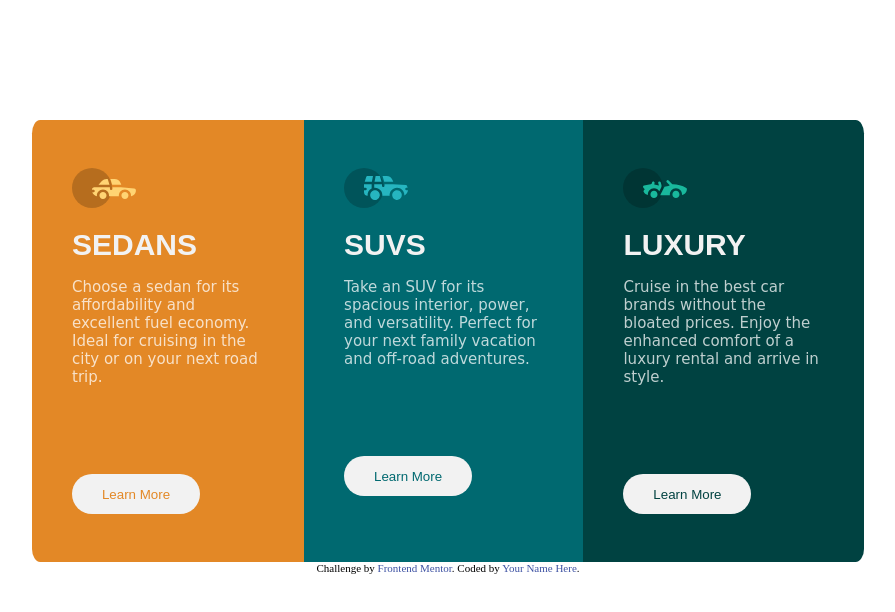
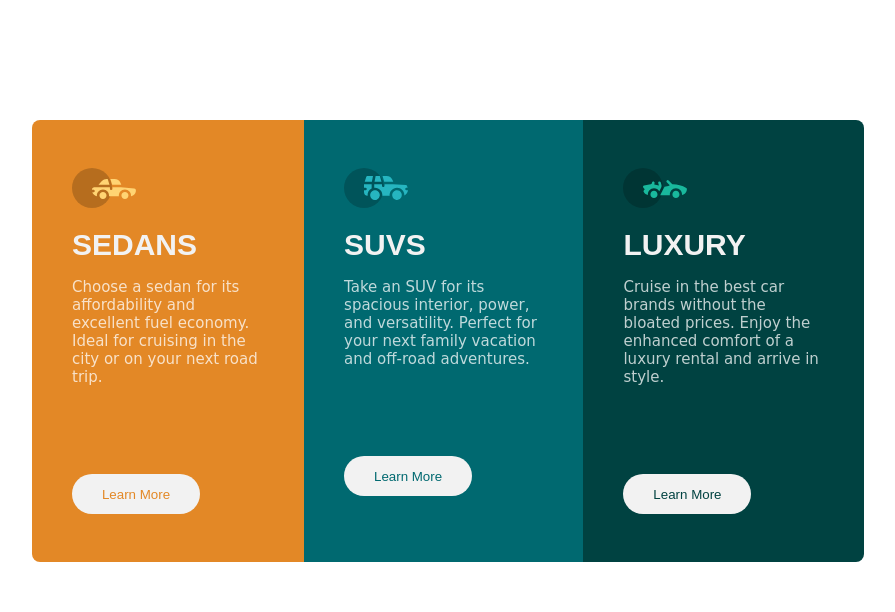
Before and after one commit to RamonAPereira/3-columns, a plain HTML site: page index.html in a window 1280 px wide. Shown: the whole page, without its empty margins (192-1087 px from the left). Drawn offline with Linux system fonts and the light colour scheme.

Commit message:
readMe update

```diff
--- a/css/style.css
+++ b/css/style.css
@@ -36,22 +36,23 @@ main {
   display: flex;
   width: 65vw;
   margin: 15vh auto 0 auto;
+  border-radius: 8px;
+  overflow: hidden;
 }
 
 /*Card section*/
 .card {
   padding: 3rem 2.5rem 3rem 2.5rem;
+  overflow: hidden;
 }
 #card-sedans {
   background: var(--primary-card);
-  border-radius: 3% 0 0 3%;
 }
 #card-suvs {
   background: var(--secondary-card);
 }
 #card-luxury {
   background: var(--tertiary-card);
-  border-radius: 0 3% 3% 0;
 }
 
 /*Buttons section*/
@@ -78,15 +79,6 @@ main {
   color: var(--tertiary-card);
 }
 
-/*Attribution section*/
-.attribution {
-  font-size: 11px;
-  text-align: center;
-}
-.attribution a {
-  color: hsl(228, 45%, 44%);
-}
-
 /*Media query*/
 @media (max-width: 600px) {
   main {
--- a/index.html
+++ b/index.html
@@ -42,11 +42,5 @@
       <button class="btn"><a id="btn-luxury" href="#">Learn More</a></button>
     </div>
   </main>
-
-
-  <div class="attribution">
-    Challenge by <a href="https://www.frontendmentor.io?ref=challenge" target="_blank">Frontend Mentor</a>.
-    Coded by <a href="#">Your Name Here</a>.
-  </div>
 </body>
 </html>
```
Also changed, not shown: images/solution.png (added), 1 other file.
